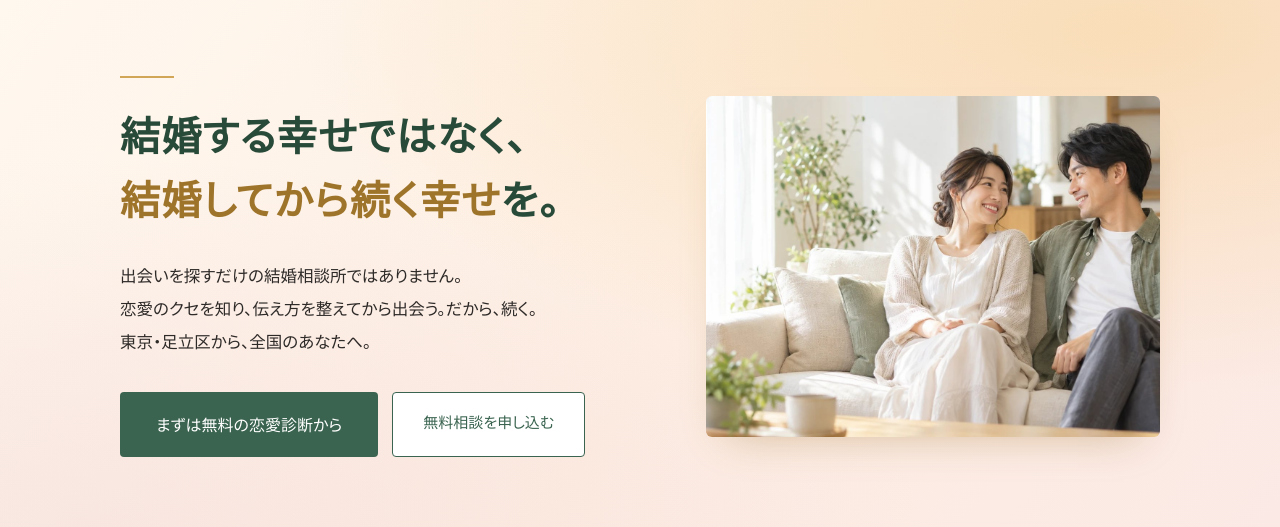
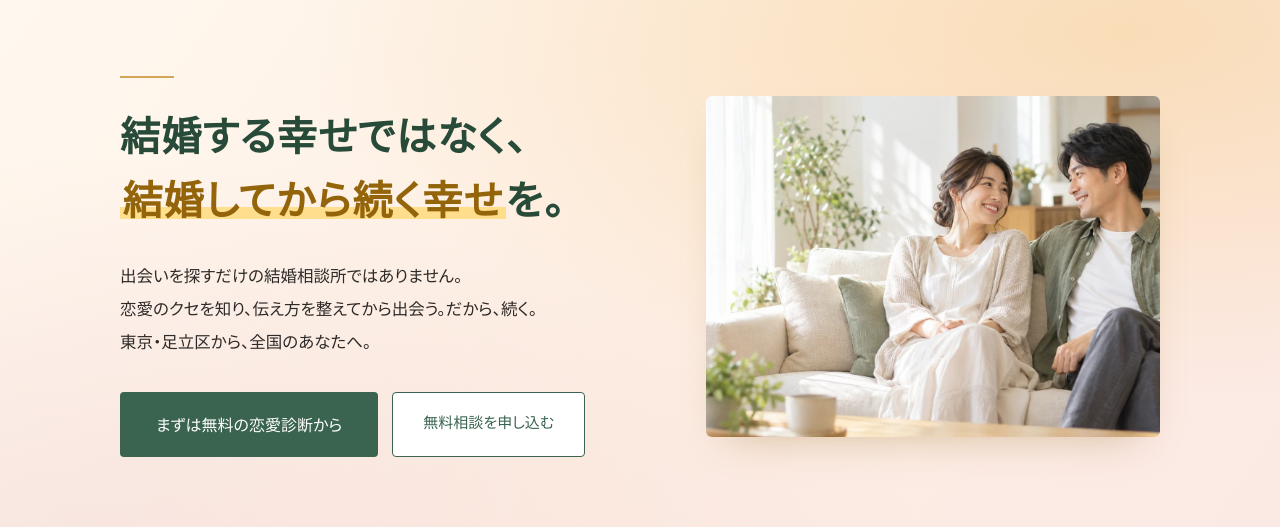
Before and after one commit to finracofficial-cmd/WP_loving, a PHP site: page /_artifact_index.html in a window 1280 px wide. Shown: the part 119-646 px from the top of the page. Run offline with PHP 8.4, Linux system fonts and the light colour scheme.

Commit message:
Emphasize hero key phrase with deep gold and marker highlight
Co-Authored-By: Claude Opus 5.5 <noreply@anthropic.com>
Claude-Session: https://claude.ai/code/session_01QUPAtAqkCesVuMktv1Jmj8

```diff
--- a/preview/assets/css/style.css
+++ b/preview/assets/css/style.css
@@ -414,3 +414,7 @@ select:focus-visible,textarea:focus-visible{outline:2px solid var(--c-accent);ou
   .hero-img .hero-bg{left:auto;right:0;width:64%;object-position:68% 40%}
   .hero-img::before{background:linear-gradient(90deg,#FBF7F1 0%,#FBF7F1 36%,rgba(251,247,241,.7) 44%,rgba(251,247,241,0) 56%)}
 }
+/* FV 強調：「結婚してからの幸せ」 くすみゴールド＋蛍光ペン風マーカー */
+.hero h1 .gold{color:#93640A;font-weight:700;padding:0 .06em;
+  background:linear-gradient(transparent 62%,rgba(255,204,51,.5) 62%,rgba(255,204,51,.5) 90%,transparent 90%);
+  -webkit-box-decoration-break:clone;box-decoration-break:clone}
```
Also changed, not shown: docs/13-仕様確定.md (+1 -0 lines).
